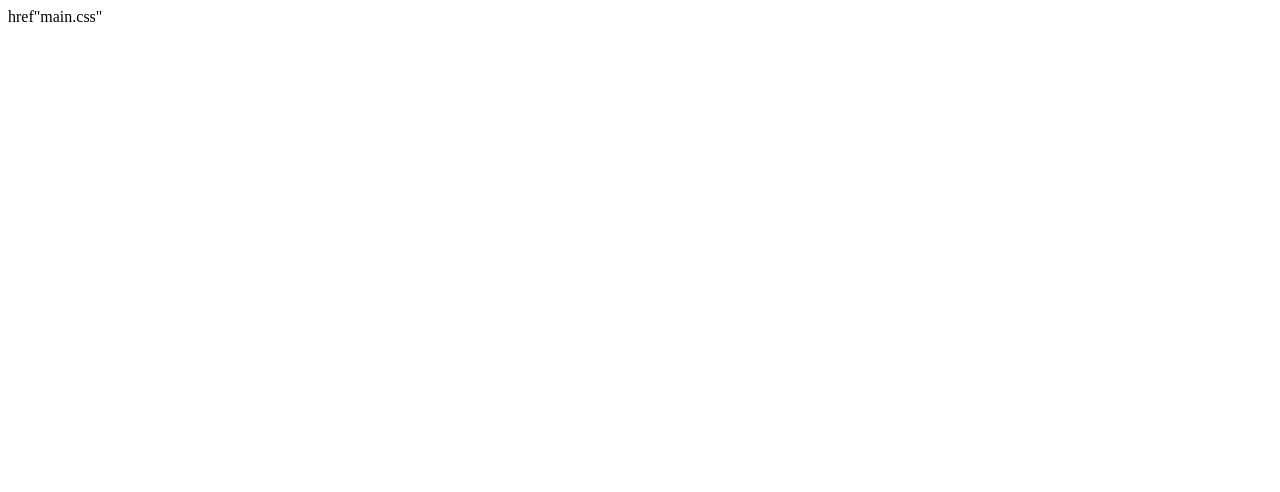
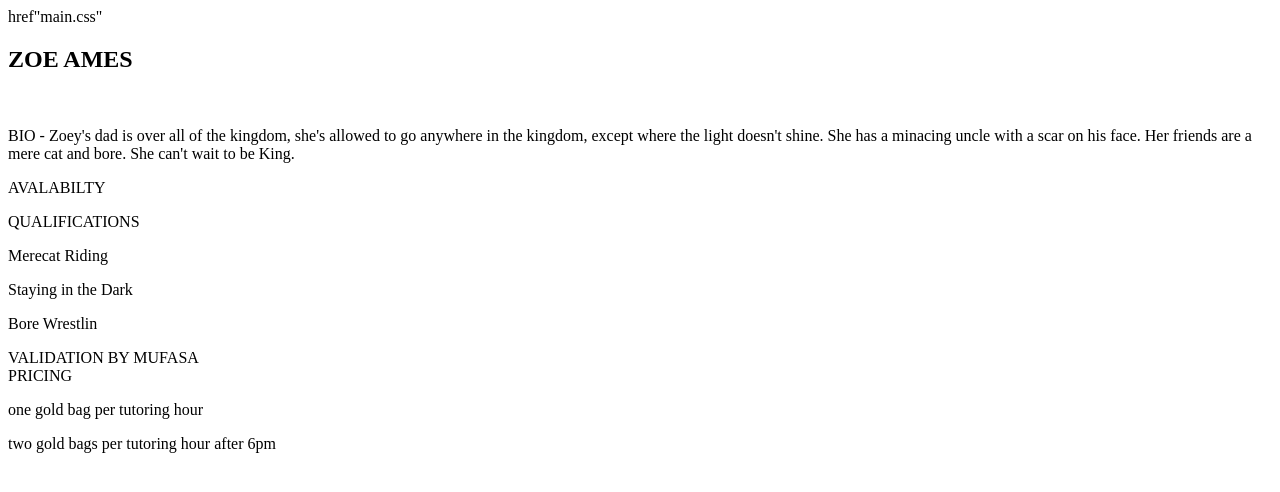
Before and after one commit to matthewaustinbell/product-cards, a plain HTML site: page product_card.html in a window 1280 px wide. Drawn offline with Linux system fonts and the light colour scheme.

Commit message:
product html

```diff
--- a/product_card.html
+++ b/product_card.html
@@ -5,11 +5,33 @@
         <title>title</title>
     </head>
     <body>
-<div>
-        <div></div>
-        <div></div>
-        <div></div>
-        <div></div>
-</div>
+<div class="card">
+        <div>
+            <header>
+                <h2>ZOE AMES</h2>
+            </header>
+                <section class= "section one">
+                    <img>
+                    <p>BIO - Zoey's dad is over all of the kingdom, she's allowed to go anywhere in the kingdom, except where the light doesn't shine.
+                            She has a minacing uncle with a scar on his face. Her friends are a mere cat and bore. She can't wait to be King.</p>
+                    <p>AVALABILTY</p>
+                </section>
+                <header>QUALIFICATIONS</header>
+                <section class= "section two">
+                        <p>Merecat Riding</p>
+                        <p>Staying in the Dark</p>
+                        <p>Bore Wrestlin</p>
+                        <footer>VALIDATION BY MUFASA</footer>
+                </section>
+               <section class= "section three">
+                   <header>PRICING</header>
+                   <p>one gold bag per tutoring hour</p>
+                   <p>two gold bags per tutoring hour after 6pm</p>
+               </section>
+
+        </div>
+        <div class=cards></div>
+        <div class=cards></div>
+        <div class=cards></div>
     </body>
 </html>
```
